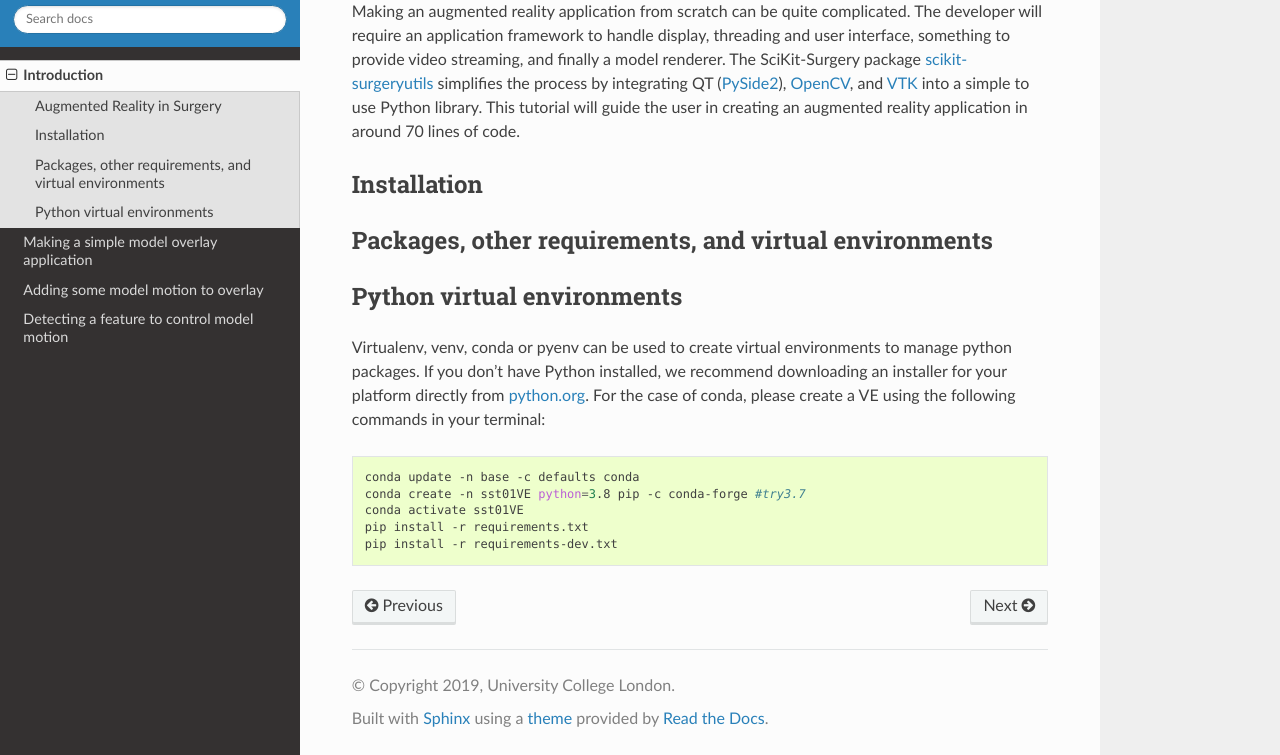
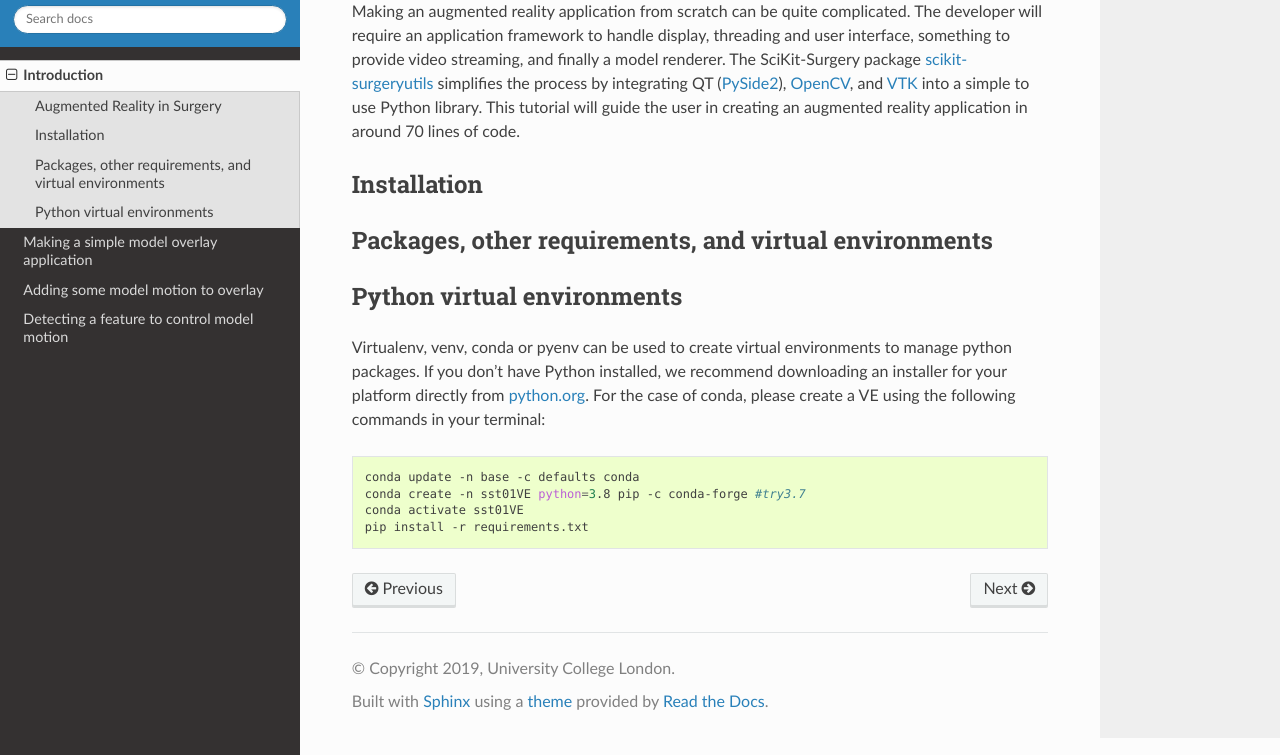
Before and after one commit to SciKit-Surgery/scikit-surgerytutorial01, a Sphinx documentation site: the page built from doc/00_Introduction.rst, in a window 1280 px wide and 900 px high, scrolled down 875 px, cut to the strip 145-900 px from the top of the window. Built offline with Sphinx 7.4.7 and the Read the Docs theme 2.0.0, drawn with Linux system fonts in a browser that asks for light colours; formulas are drawn with MathJax 3.

Commit message:
Update doc/00_Introduction.rst

```diff
--- a/doc/00_Introduction.rst
+++ b/doc/00_Introduction.rst
@@ -58,7 +58,6 @@ For the case of conda, please create a VE using the following commands in your t
    conda create -n sst01VE python=3.8 pip -c conda-forge #try3.7
    conda activate sst01VE
    pip install -r requirements.txt
-   pip install -r requirements-dev.txt
 
 
 .. _`python.org`: https://www.python.org/downloads/
```
